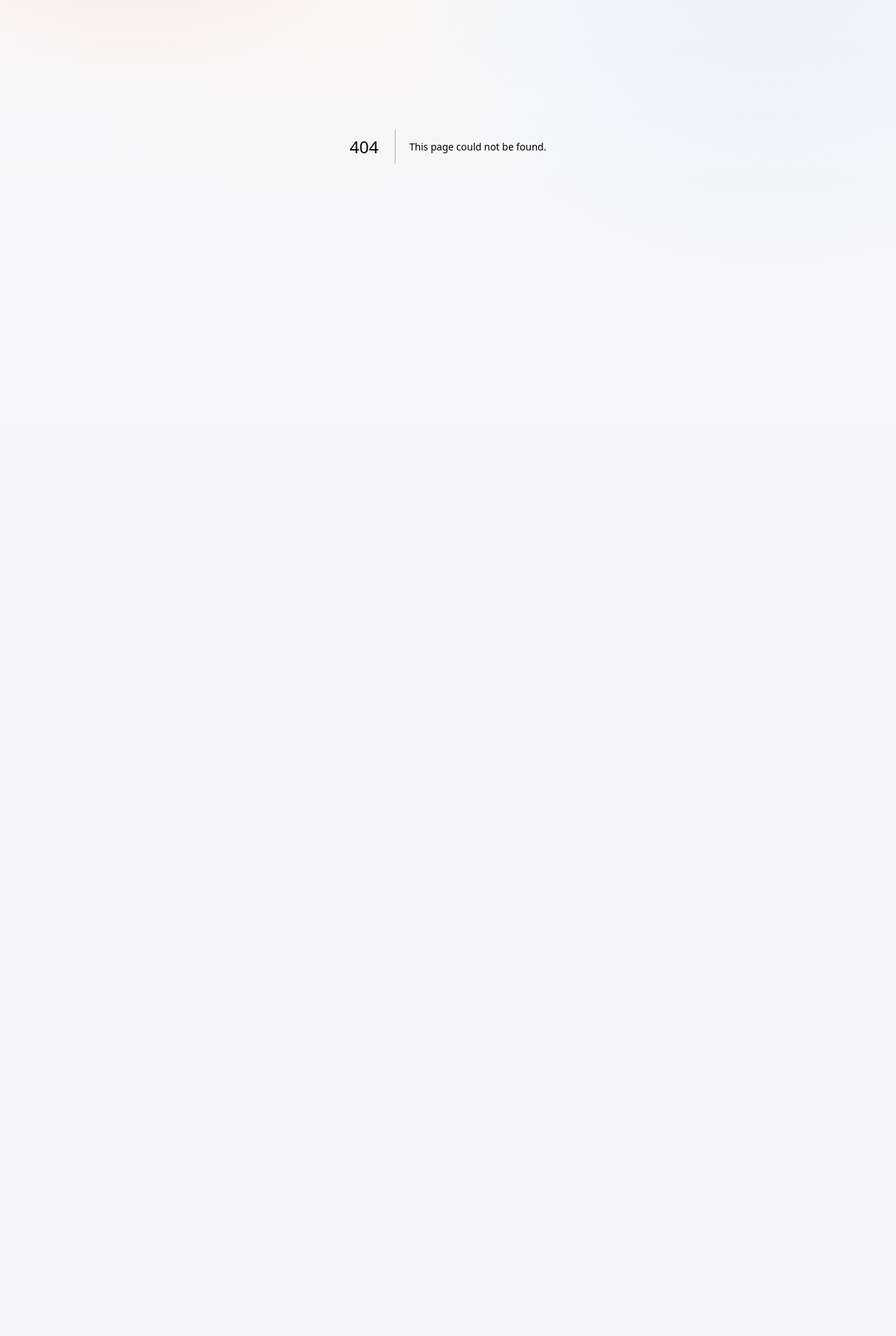
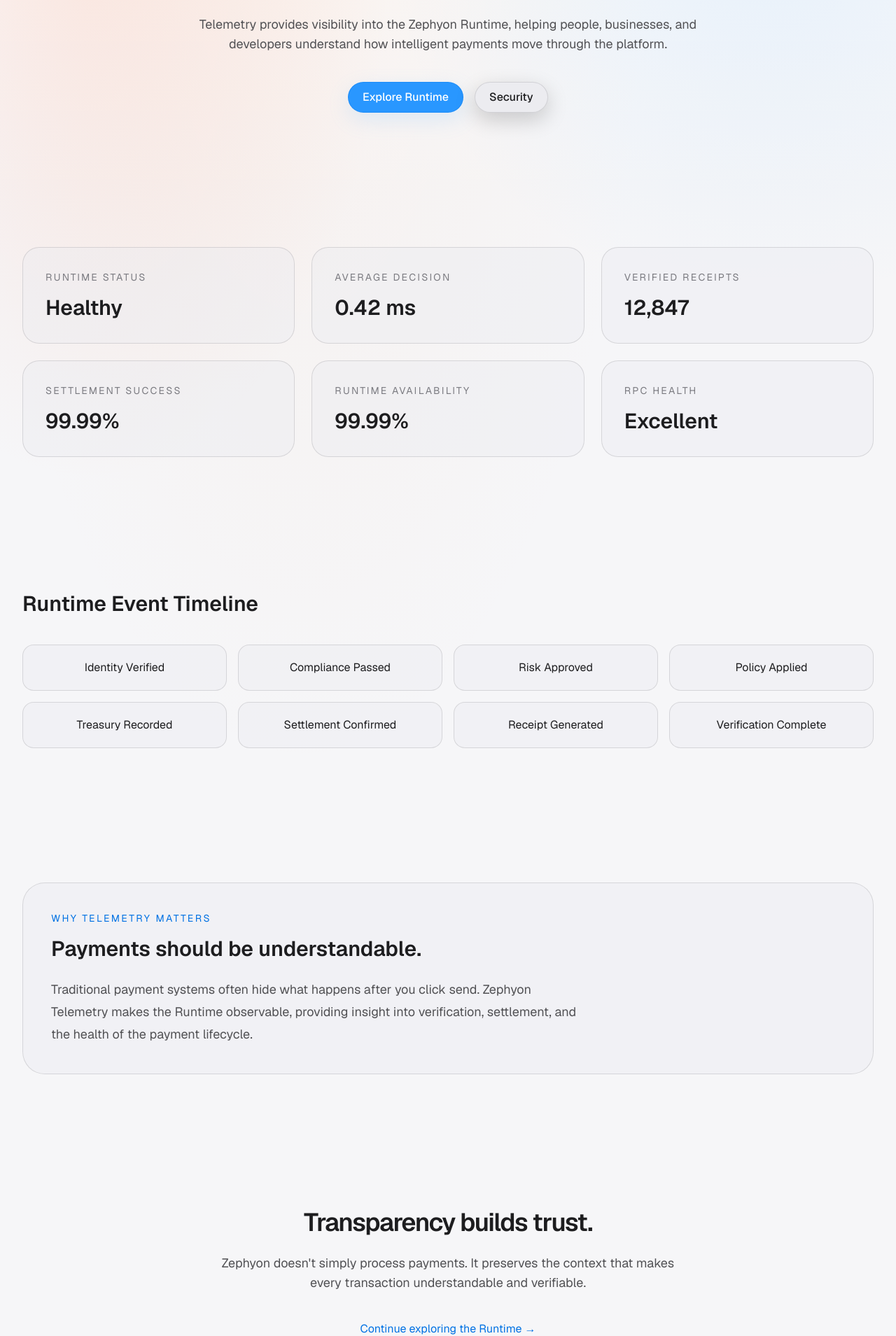
Before and after one commit to zephyon-labs/zephipay-site, a Next.js app: page /telemetry in a window 1280 px wide. Before the commit this address had no page. Shown: the part 191-2100 px from the top of the page at 70% size. Before the commit the page ends 800 px from the top, so only its background shows below. Built offline with nearby package versions, Linux system fonts and the light colour scheme.

Commit message:
feat(site): introduce Zephyon Telemetry experience

```diff
--- /dev/null
+++ b/src/app/telemetry/page.tsx
@@ -0,0 +1,145 @@
+import Link from "next/link";
+
+import { AmbientBackground } from "@/components/marketing/AmbientBackground";
+import { Container } from "@/components/layout/Container";
+import { Section } from "@/components/layout/Section";
+import { Button } from "@/components/ui/Button";
+
+const metrics = [
+  { label: "Runtime Status", value: "Healthy" },
+  { label: "Average Decision", value: "0.42 ms" },
+  { label: "Verified Receipts", value: "12,847" },
+  { label: "Settlement Success", value: "99.99%" },
+  { label: "Runtime Availability", value: "99.99%" },
+  { label: "RPC Health", value: "Excellent" },
+];
+
+const events = [
+  "Identity Verified",
+  "Compliance Passed",
+  "Risk Approved",
+  "Policy Applied",
+  "Treasury Recorded",
+  "Settlement Confirmed",
+  "Receipt Generated",
+  "Verification Complete",
+];
+
+export default function TelemetryPage() {
+  return (
+    <>
+      <AmbientBackground />
+
+      <Section className="pt-28">
+        <Container className="max-w-5xl text-center">
+          <p className="text-sm uppercase tracking-[0.22em] text-brand-secondary">
+            Zephyon Telemetry
+          </p>
+
+          <h1 className="mt-6 text-5xl font-semibold tracking-[-0.05em]">
+            Observe every payment with confidence.
+          </h1>
+
+          <p className="mx-auto mt-6 max-w-3xl text-lg text-foreground-secondary">
+            Telemetry provides visibility into the Zephyon Runtime, helping
+            people, businesses, and developers understand how intelligent
+            payments move through the platform.
+          </p>
+
+          <div className="mt-10 flex justify-center gap-4">
+            <Button href="/runtime">
+              Explore Runtime
+            </Button>
+
+            <Button href="/security" variant="secondary">
+              Security
+            </Button>
+          </div>
+        </Container>
+      </Section>
+
+      <Section>
+        <Container>
+          <div className="grid gap-6 md:grid-cols-2 xl:grid-cols-3">
+            {metrics.map((metric) => (
+              <div
+                key={metric.label}
+                className="rounded-3xl border border-border-default bg-surface-secondary/40 p-8"
+              >
+                <p className="text-sm uppercase tracking-[0.16em] text-foreground-muted">
+                  {metric.label}
+                </p>
+
+                <p className="mt-4 text-3xl font-semibold">
+                  {metric.value}
+                </p>
+              </div>
+            ))}
+          </div>
+        </Container>
+      </Section>
+
+      <Section>
+        <Container className="max-w-5xl">
+          <h2 className="text-3xl font-semibold">
+            Runtime Event Timeline
+          </h2>
+
+          <div className="mt-10 grid gap-4 md:grid-cols-4">
+            {events.map((event) => (
+              <div
+                key={event}
+                className="rounded-2xl border border-border-default bg-surface-secondary/40 p-5 text-center"
+              >
+                {event}
+              </div>
+            ))}
+          </div>
+        </Container>
+      </Section>
+
+      <Section>
+        <Container className="max-w-5xl">
+          <div className="rounded-[2rem] border border-border-default bg-surface-secondary/40 p-10">
+            <p className="text-sm uppercase tracking-[0.18em] text-brand-secondary">
+              Why Telemetry Matters
+            </p>
+
+            <h2 className="mt-4 text-3xl font-semibold">
+              Payments should be understandable.
+            </h2>
+
+            <p className="mt-6 max-w-3xl text-lg leading-8 text-foreground-secondary">
+              Traditional payment systems often hide what happens after you click
+              send. Zephyon Telemetry makes the Runtime observable, providing
+              insight into verification, settlement, and the health of the
+              payment lifecycle.
+            </p>
+          </div>
+        </Container>
+      </Section>
+
+      <Section>
+        <Container className="max-w-4xl text-center">
+          <h2 className="text-4xl font-semibold tracking-[-0.04em]">
+            Transparency builds trust.
+          </h2>
+
+          <p className="mx-auto mt-6 max-w-2xl text-lg text-foreground-secondary">
+            Zephyon doesn't simply process payments. It preserves the context
+            that makes every transaction understandable and verifiable.
+          </p>
+
+          <div className="mt-10">
+            <Link
+              href="/runtime"
+              className="text-brand-secondary transition hover:text-brand-primary"
+            >
+              Continue exploring the Runtime →
+            </Link>
+          </div>
+        </Container>
+      </Section>
+    </>
+  );
+}
```
